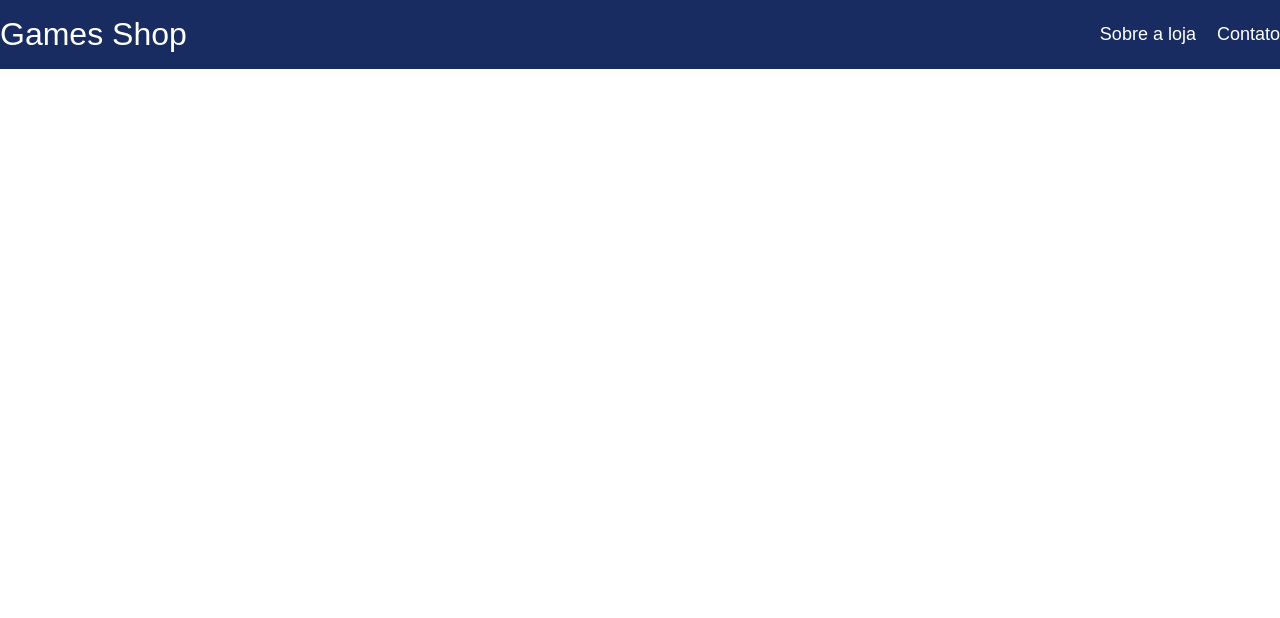
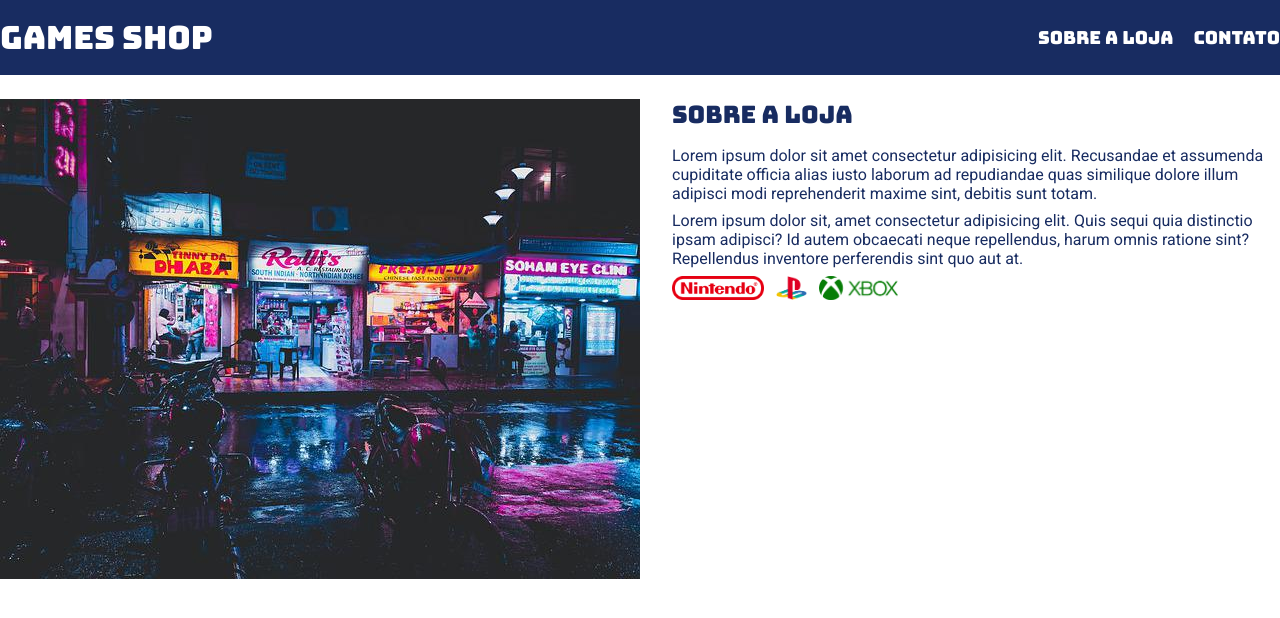
Before and after one commit to r-almeida92/MODULO-5---PROJETO-1, a plain HTML site: page index.html in a window 1280 px wide. Drawn offline with Linux system fonts and the light colour scheme.

Commit message:
updated index.html

```diff
--- a/index.html
+++ b/index.html
@@ -5,6 +5,9 @@
     <meta name="viewport" content="width=device-width, initial-scale=1.0">
     <title>Games Shop - A Sua Loja de Games</title>
     <link rel="stylesheet" href="./index.css">
+    <link rel="preconnect" href="https://fonts.googleapis.com">
+    <link rel="preconnect" href="https://fonts.gstatic.com" crossorigin>
+    <link href="https://fonts.googleapis.com/css2?family=Bungee&family=Roboto&display=swap" rel="stylesheet">
 </head>
 <body>
     <header>
@@ -22,5 +25,24 @@
             </nav>
         </div>
     </header>
+    <section>
+        <div class="container">
+            <img class="store-front" src="./images/loja.jpg" alt="fachada da loja"/>
+            <div>
+                <h2>Sobre a loja</h2>
+                <p>
+                    Lorem ipsum dolor sit amet consectetur adipisicing elit. Recusandae et assumenda cupiditate officia alias iusto laborum ad repudiandae quas similique dolore illum adipisci modi reprehenderit maxime sint, debitis sunt totam.
+                </p>
+                <p>
+                    Lorem ipsum dolor sit, amet consectetur adipisicing elit. Quis sequi quia distinctio ipsam adipisci? Id autem obcaecati neque repellendus, harum omnis ratione sint? Repellendus inventore perferendis sint quo aut at.
+                </p>
+                <ul class="brands">
+                    <li><img src="./images/nintendo.png" alt="nintendo"></li>
+                    <li><img src="./images/playstation.png" alt="playstation"></li>
+                    <li><img src="./images/xbox.png" alt="xbox"></li>
+                </ul>
+            </div>
+        </div>
+    </section>
 </body>
 </html>
```
